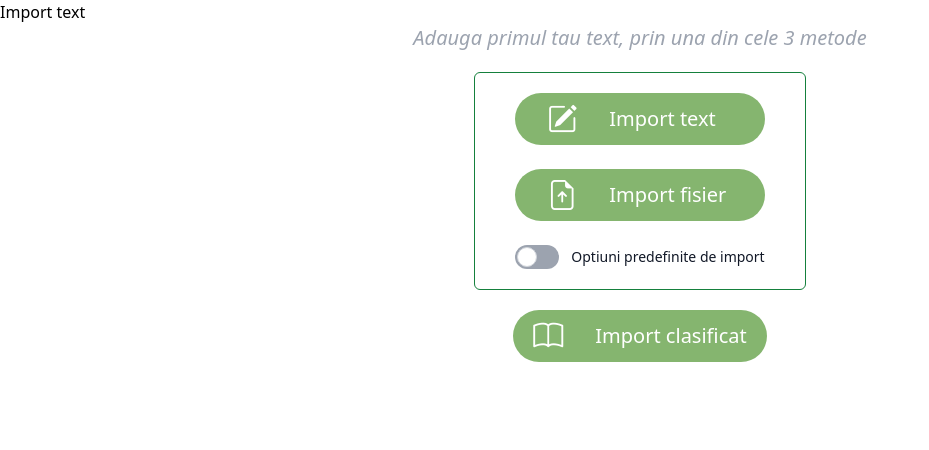
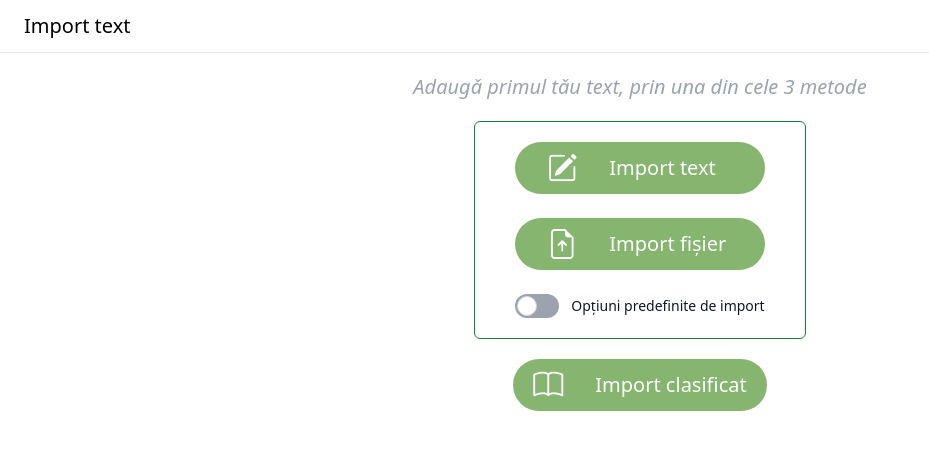
Before and after one commit to CCotuna/IE-FE-Collaborative-Bible-Translation-App, a Vue app: page / in a window 1280 px wide. Shown: the top 450 px of the page, without its empty margins (0-929 px from the left). Built offline with nearby package versions, Linux system fonts and the light colour scheme.

Commit message:
Style - Created a temporary navbar

```diff
--- a/src/components/NavigationBar.vue
+++ b/src/components/NavigationBar.vue
@@ -1,7 +1,7 @@
 <script setup></script>
 <template>
-    <div>
-        Import text
+    <div class="p-3 w-full border-b">
+        <span class="p-3 text-xl font-medium">Import text</span>
     </div>
 </template>
 <style scoped></style>
--- a/src/views/HomeView.vue
+++ b/src/views/HomeView.vue
@@ -3,8 +3,8 @@
 
 <template>
   <main>
-    <div class="flex flex-col space-y-5 items-center justify-center px-8 text-center text-xl">
-      <p class="px-8 text-gray-400 text-md italic">Adauga primul tau text, prin una din cele 3 metode</p>
+    <div class="flex flex-col space-y-5 items-center justify-center px-8 mt-5 text-center text-xl">
+      <p class="px-8 text-gray-400 text-md italic">Adaugǎ primul tǎu text, prin una din cele 3 metode</p>
       <div class="flex flex-col space-y-6 px-10 py-5 border border-green-700 rounded-md">
         <button class="flex items-center space-x-8 px-8 py-2 text-white bg-brand-olivine rounded-full">
           <i class="bi bi-pencil-square text-3xl"></i>
@@ -12,14 +12,14 @@
         </button>
         <button class="flex items-center space-x-8 px-8 py-2 text-white bg-brand-olivine rounded-full">
           <i class="bi bi-file-earmark-arrow-up text-3xl"></i>
-          <span class="text-xl">Import fisier</span>
+          <span class="text-xl">Import fișier</span>
         </button>
         <label class="inline-flex items-center cursor-pointer">
           <input type="checkbox" value="" class="sr-only peer">
           <div
             class="relative w-11 h-6 bg-gray-400 peer-focus:outline-none rounded-full peer peer-checked:bg-brand-olivine peer-checked:after:translate-x-full rtl:peer-checked:after:-translate-x-full after:content-[''] after:absolute after:top-[2px] after:start-[2px] after:bg-white after:border-gray-300 after:border after:rounded-full after:h-5 after:w-5 after:transition-all">
           </div>
-          <span class="ms-3 text-sm text-gray-900">Optiuni predefinite de import</span>
+          <span class="ms-3 text-sm text-gray-900">Opțiuni predefinite de import</span>
         </label>
       </div>
       <button class="flex items-center space-x-8 px-5 py-2 text-white bg-brand-olivine rounded-full">
```
